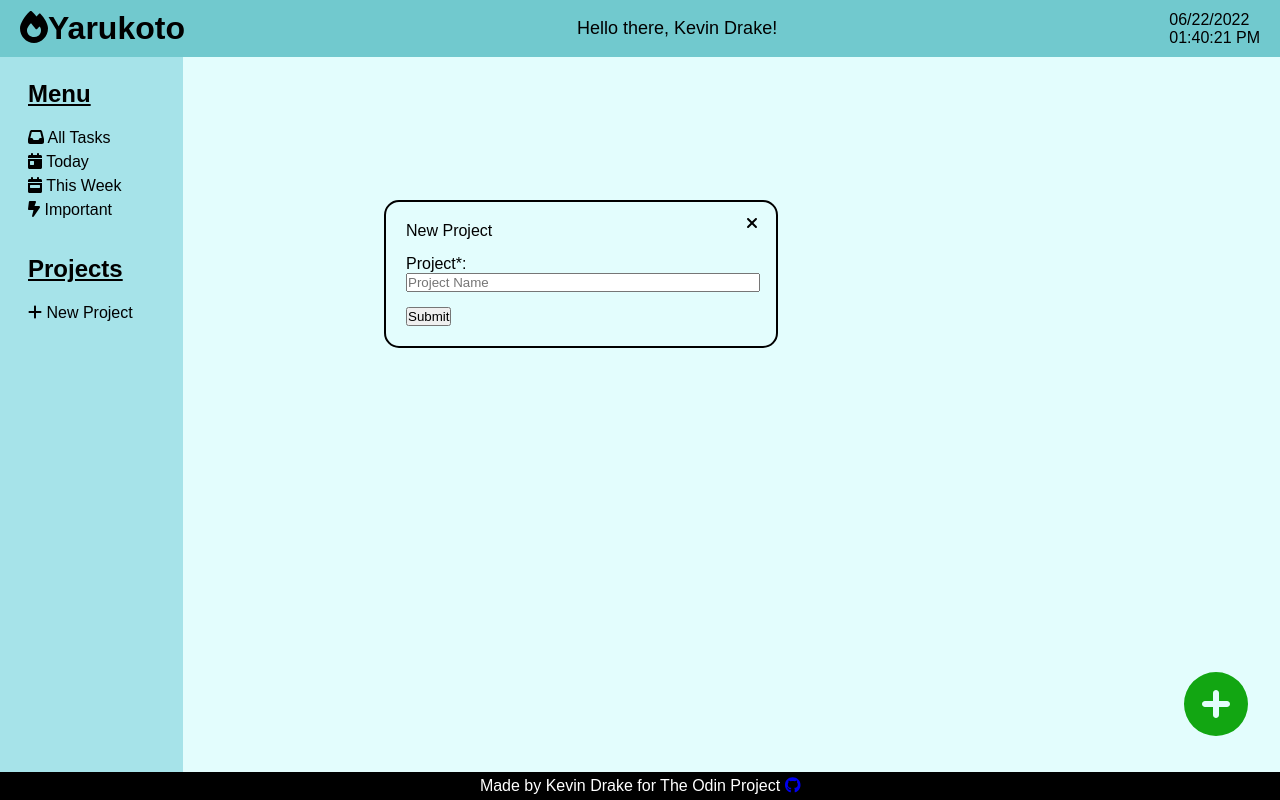
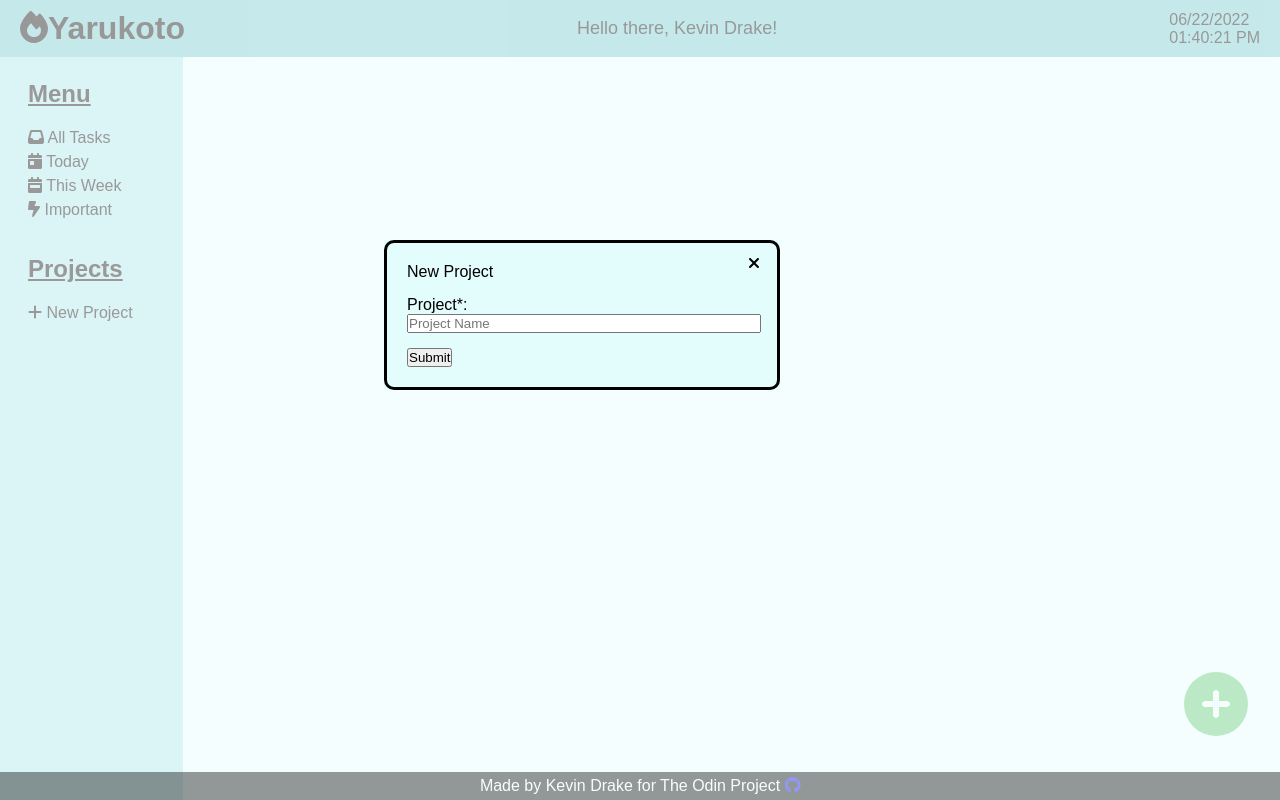
Before and after one commit to kdrake1992/Todo-List, a website built with webpack: page dist/index.html in a window 1280 px wide. Both pictures are taken after a click on the item "New Project". Built offline with nearby package versions, Linux system fonts and the light colour scheme; a web font is replaced by a local one.

Commit message:
Background blurs when form opens

```diff
--- a/src/index.js
+++ b/src/index.js
@@ -10,7 +10,7 @@ import '@fortawesome/fontawesome-free/js/brands';
 // Import date-fns webpack
 import { compareAsc, daysToWeeks, format, startOfDay } from 'date-fns';
 import { ro } from 'date-fns/locale';
-console.log(format(new Date(2022, 5, 22), 'MMM do, YYY'));
+console.log(format(new Date(2022, 5, 22), 'M/dd/yy '));
 // Currently prints 2022-06-22 on form
 
 // Factory Function Todo Item
@@ -96,7 +96,7 @@ const sideMenu = document.createElement('div');
 sideMenu.classList.add("sideMenu");
 
 const main = document.createElement('div');
-main.classList.add("menu");
+main.classList.add("main");
 
 const footer = document.createElement('div');
 footer.classList.add("footer");
@@ -266,7 +266,24 @@ const exitForm = function(currentForm) {
     const exitCheck = document.getElementById('exit')
     exitCheck.addEventListener('click', e=> {
         currentForm.remove();
+        removeBlur();
     });
+}
+
+// Add background blur
+const addBlur = function() {
+    topMenu.classList.add("blur");
+    sideMenu.classList.add("blur");
+    main.classList.add("blur");
+    footer.classList.add("blur");
+}
+
+// Remove background blur
+const removeBlur = function() {
+    topMenu.classList.remove("blur");
+    sideMenu.classList.remove("blur");
+    main.classList.remove("blur");
+    footer.classList.remove("blur");
 }
 
 // Menu and Project event listeners
@@ -320,6 +337,7 @@ thunder.addEventListener("click", e=> {
 
 plusProject.addEventListener("click", e=> {
     formChecker();
+    addBlur();
 
     const projectForm = document.createElement("div");
     projectForm.classList.add("projectForm");
@@ -365,6 +383,7 @@ plusProject.addEventListener("click", e=> {
                 list.appendChild(li)
 
                 projectForm.remove()
+                removeBlur();
             }
         })
         exitForm(projectForm);
@@ -372,6 +391,7 @@ plusProject.addEventListener("click", e=> {
 
 plusTasks.addEventListener("click", e=> {
     formChecker();
+    addBlur();
 
     const taskForm = document.createElement("div");
     taskForm.classList.add("formTask");
@@ -434,6 +454,7 @@ plusTasks.addEventListener("click", e=> {
                 console.log(newTask)
 
                 taskForm.remove()
+                removeBlur();
             }
         })
         exitForm(taskForm);
--- a/src/style.css
+++ b/src/style.css
@@ -86,11 +86,17 @@ body {
 }
 
 /* Main */
-.menu {
+.main {
     background-color: #E3FDFD;
 
     grid-row: 2/3;
     grid-column: 2/3 ;
+}
+
+.task {
+    padding: 5px;
+    border: 1px solid black;
+    width: 100%;
 }
 
 .list {
@@ -119,7 +125,7 @@ body {
 .projectForm {
     background-color: #E3FDFD;
     position: absolute;
-    top: 25%;
+    top: 30%;
     left: 30%;
 }
 
@@ -136,9 +142,9 @@ body {
     flex-direction: column;
     padding: 20px;
     gap: 15px;
-    border: 2px black solid;
+    border: 3px black solid;
     width: 350px;
-    border-radius: 15px;
+    border-radius: 10px;
 }
 
 #addFormTask .formInput #addProjectForm .formInput {
@@ -190,8 +196,8 @@ body {
 }
 
 /* Background effect for form and project */
-.fade {
-    opacity: 1;
+.blur {
+    opacity: .4;
 }
 
 @media only screen and (max-width: 768px) {
```
